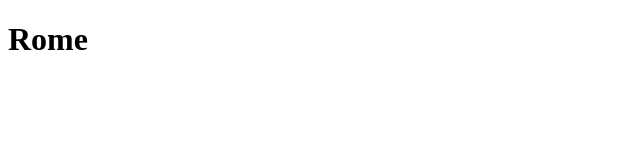
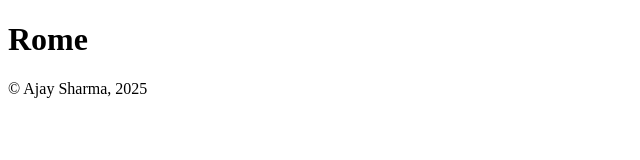
Before and after one commit to asharma6495/famous-city, a plain HTML site: page index.html in a window 1280 px wide. Shown: the whole page, without its empty margins (0-640 px from the left). Drawn offline with Linux system fonts and the light colour scheme.

Commit message:
Update footer to include copyright notice

```diff
--- a/index.html
+++ b/index.html
@@ -48,7 +48,7 @@
         </section>
     </aside>
     <footer>
-
+        <p>© Ajay Sharma, 2025</p>
     </footer>
 </body>
 
```
